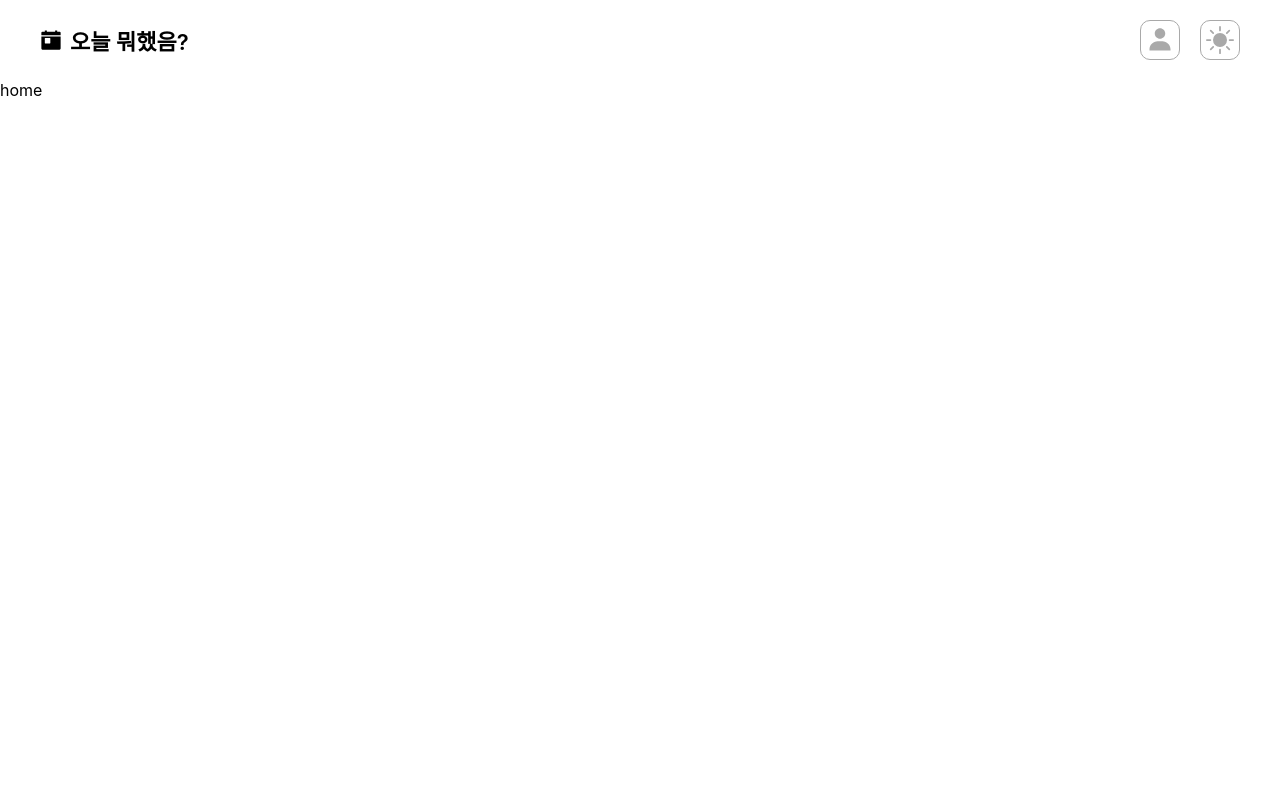
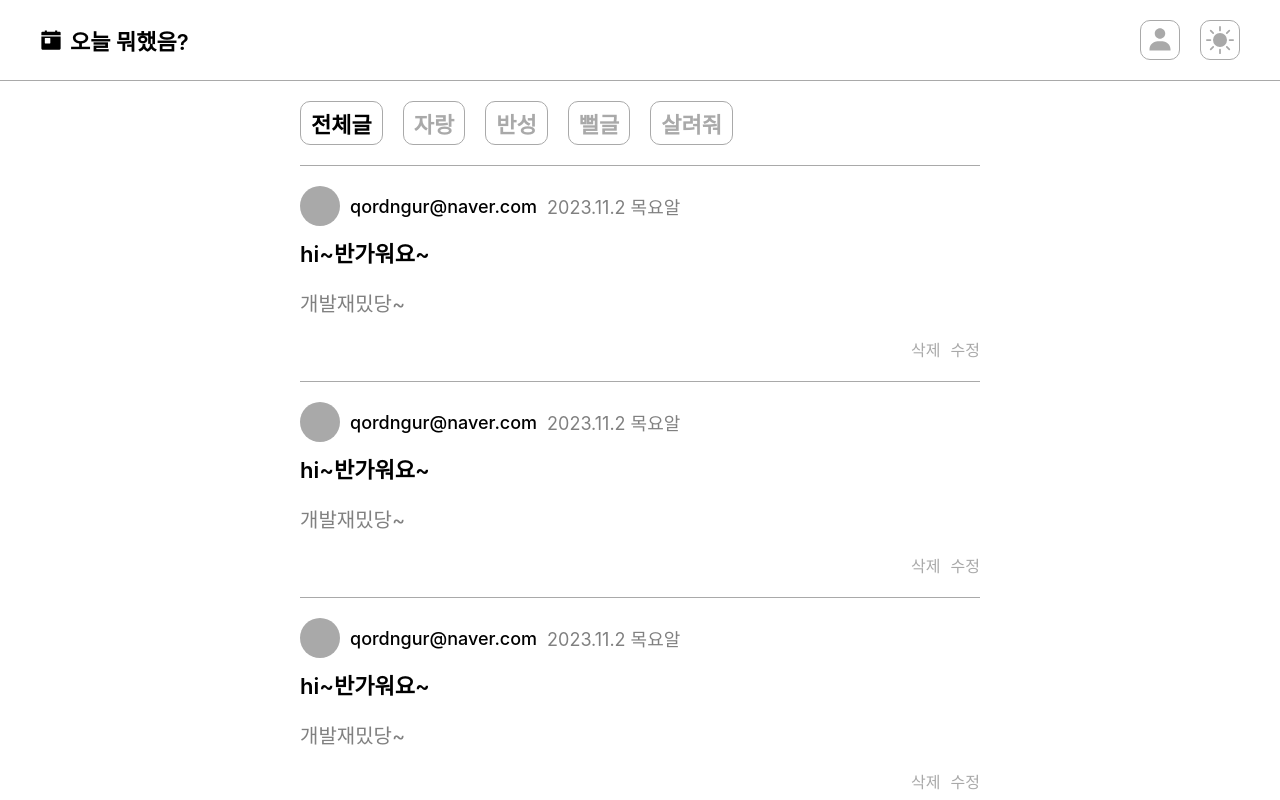
Before and after one commit to Woohyeok97/What-did-you-do-toady, a React (Create React App) app: page / in a window 1280 px wide. Shown: the top 800 px of the page. Built offline with nearby package versions, Linux system fonts and the light colour scheme.

Commit message:
Feat : PostList 컴포넌트 작업

```diff
--- a/src/Router.tsx
+++ b/src/Router.tsx
@@ -2,17 +2,18 @@ import { Route, Routes, Navigate } from "react-router-dom";
 // pages
 import HomePage from "pages/home";
 import ProfilePage from "pages/profile";
-import PostsPage from "pages/posts";
+import DetailPage from "pages/detail";
 import SigninPage from "pages/signin";
 import SignupPage from "pages/signup";
 
 
 export default function Router() {
+
     return (
         <Routes>
             <Route path="/" element={ <HomePage/> }/>
             <Route path="/profile" element={ <ProfilePage/> }/>
-            <Route path="/posts" element={ <PostsPage/> }/>
+            <Route path="/detail/:id" element={ <DetailPage/> }/>
             <Route path="/signin" element={ <SigninPage/> }/>
             <Route path="/signup" element={ <SignupPage/> }/>
 
--- /dev/null
+++ b/src/components/Carousel.tsx
@@ -0,0 +1,7 @@
+
+
+export default function Carousel() {
+    return (
+        <div className="carousel">케러셀</div>
+    )
+}
--- /dev/null
+++ b/src/components/PostDetail.tsx
@@ -0,0 +1,10 @@
+
+
+export default function PostDetail() {
+
+    return (
+        <div className="detail">
+            <div className="detail__title"></div>
+        </div>
+    )
+}
--- /dev/null
+++ b/src/components/PostList.tsx
@@ -0,0 +1,37 @@
+import { Link } from "react-router-dom";
+
+
+export default function PostList() {
+
+    return (
+        <div className="post__list">
+            <div className="post__navigation">
+                <span className="post__navigation-item--active">전체글</span>
+                <span className="post__navigation-item">자랑</span>
+                <span className="post__navigation-item">반성</span>
+                <span className="post__navigation-item">뻘글</span>
+                <span className="post__navigation-item">살려줘</span>
+            </div>
+
+            { [...Array(10)].map((item, i) =>
+            <Link to={`/detail/${i}`}>
+                <div key={i} className="post__item">
+                    <div className="post__profile">
+                        <div className="post__user-image"></div>
+                        <div className="post__user-name">qordngur@naver.com</div>
+                        <div className="post__create-date">2023.11.2 목요알</div>
+                    </div>
+                    <div className="post__text">
+                        <div className="post__title">hi~반가워요~</div>
+                        <p className="post__content">개발재밌당~</p>
+
+                    </div>
+                    <div className="post__util">
+                        <Link to="/" className="post__edit">수정</Link>
+                        <div className="post__delete">삭제</div>
+                    </div>
+                </div>
+            </Link> ) }
+        </div>
+    )
+}
--- a/src/index.scss
+++ b/src/index.scss
@@ -34,7 +34,7 @@ p {
     align-items: center;
     min-height: 30px;
     padding: 20px 40px;
-    // box-sizing: border-box;
+    border-bottom: 0.5px solid darkgray;
 
     .header__logo {
         display: flex;
@@ -84,4 +84,97 @@ p {
 // main
 .main {
     min-height: 90vh;
+    max-width: 680px;
+    padding: 0 20px;
+    margin: 0 auto;
 }
+
+// 포스트 리스트
+.post__list {
+
+    .post__navigation {
+        display: flex;
+        gap: 20px;
+        padding: 20px 0;
+
+        span {
+            font-size: calc(20px + 2px);
+            font-weight: 600;
+            border: 1px solid darkgray;
+            border-radius: 10px;
+            padding: 5px 10px;
+            transition: all 0.2s linear;
+            cursor: pointer;
+        }
+        .post__navigation-item--active {
+            color: black;
+        }
+        .post__navigation-item {
+            color: darkgray;
+
+            &:hover {
+                color: gray;
+            }
+        }
+    }
+
+    .post__item {
+        padding: 20px 0;
+        border-top: 0.5px solid darkgray;
+        cursor: pointer;
+
+        .post__profile {
+            display: flex;
+            align-items: center;
+            gap: 10px;
+            font-size: calc(16px + 2px);
+
+            .post__user-image {
+                width: 40px;
+                height: 40px;
+                background-color: darkgray;
+                border-radius: 50%;
+            }
+            .post__user-name {
+                font-weight: 500;
+            }
+            .post__create-date {
+                color: gray
+            }
+        }
+
+        .post__text {
+
+            .post__title {
+                padding-top: 10px;
+                font-size: calc(20px + 2px);
+                font-weight: 600;
+            }
+            .post__content {
+                padding: 20px 0;
+                font-size: calc(18px + 2px);
+                color: gray;
+            }
+        }
+        .post__util {
+            display: flex;
+            flex-direction: row-reverse;
+            gap: 10px;
+
+            .post__delete, .post__edit {
+                color: darkgray;
+                cursor: pointer;
+                transition: color 0.2s linear;
+
+                &:hover {
+                    color: gray;
+                }
+            }
+        }
+    }
+}
+
+// 포스트디테일
+.detail {
+
+}
--- a/src/pages/posts/index.tsx
+++ b/src/pages/detail/index.tsx
@@ -1,14 +1,15 @@
 // components
 import Footer from "components/Footer";
 import Header from "components/Header";
+import PostDetail from "components/PostDetail";
 
-export default function PostsPage() {
+export default function DetailPage() {
 
     return (
         <div className="page">
             <Header/>
             <main className="main">
-                posts
+                <PostDetail/>
             </main>
             <Footer/>
         </div>
--- a/src/pages/home/index.tsx
+++ b/src/pages/home/index.tsx
@@ -1,6 +1,8 @@
 // components
 import Footer from "components/Footer";
 import Header from "components/Header";
+import Carousel from "components/Carousel";
+import PostList from "components/PostList";
 
 export default function HomePage() {
 
@@ -8,7 +10,7 @@ export default function HomePage() {
         <div className="page">
             <Header/>
             <main className="main">
-                home
+                <PostList/>
             </main>
             <Footer/>
         </div>
```
